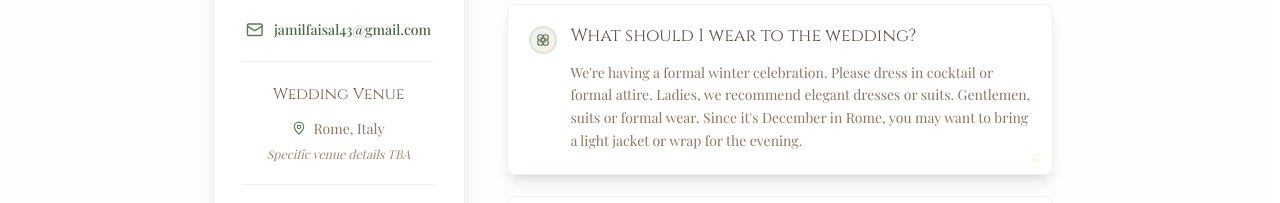
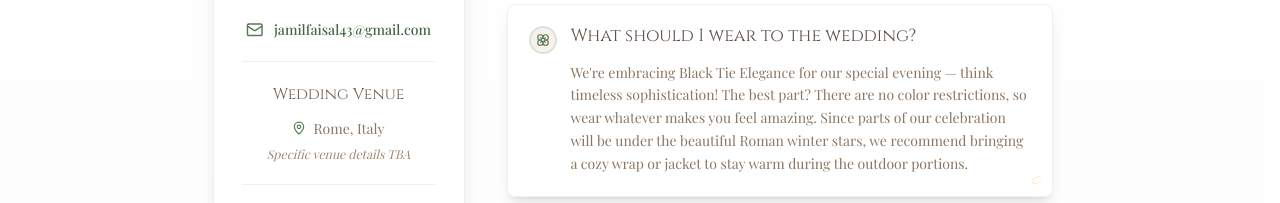
Before and after one commit to jamilfaisal/Wedding-RSVP-Website, a Next.js app: page /en/contact-faqs in a window 1280 px wide. Shown: the part 446-649 px from the top of the page. Built offline with nearby package versions, Linux system fonts and the light colour scheme; no server answers.

Commit message:
feat(wedding-details): Update dress code section to reflect new attire descriptions and styles

```diff
--- a/public/locales/ar/common.json
+++ b/public/locales/ar/common.json
@@ -44,12 +44,12 @@
     "title": "تفاصيل الزفاف",
     "subtitle": "كل ما تحتاجون لمعرفته عن يومنا المميز",
     "attire": "الملابس",
-    "formalEveningWear": "ملابس السهرة الرسمية",
-    "formalEveningWearDescription": "فكر في ملابس الكوكتيل الأنيقة أو فستان السهرة الرسمي",
-    "warmWinterColors": "ألوان شتوية دافئة",
-    "warmWinterColorsDescription": "تشجيع درجات الأخضر المريمي والبني الدافئ والبرتقالي الخافت",
-    "seasonalElegance": "أناقة موسمية",
-    "seasonalEleganceDescription": "احضروا غلافًا لأجزاء الحفل الخارجية",
+    "blackTieElegance": "أناقة البدلة السوداء",
+    "blackTieEleganceDescription": "أمسية لاحتضان الأناقة الخالدة",
+    "yourPaletteYourStyle": "لوحة الألوان الخاصة بك، أسلوبك",
+    "yourPaletteYourStyleDescription": "لا قيود على الألوان — ارتدوا ما يجعلكم تشعرون بأفضل حال",
+    "winterCharm": "سحر الشتاء",
+    "winterCharmDescription": "نظرًا لأن أجزاء من الحفل ستكون في الهواء الطلق، ندعوكم لارتداء ملابس دافئة أو إحضار غلاف للبقاء دافئين تحت النجوم",
     "gettingThere": "الوصول إلى المكان",
     "transportationDetails": "تفاصيل النقل",
     "transportationInfo": "سيتم مشاركة معلومات النقل مع الضيوف المدعوين قبل موعد الزفاف.",
@@ -190,7 +190,7 @@
     "faqs": {
       "attire": {
         "question": "ماذا يجب أن أرتدي في الزفاف؟",
-        "answer": "نحتفل بحفل شتوي رسمي. يرجى ارتداء ملابس كوكتيل أو رسمية. للسيدات، نوصي بفساتين أنيقة أو بدل. للرجال، بدل أو ملابس رسمية. نظرًا لأنه شهر ديسمبر في روما، قد ترغبون في إحضار سترة خفيفة أو غلاف للمساء."
+        "answer": "نحتضن أناقة البدلة السوداء لأمسيتنا الخاصة — فكروا في الأناقة الخالدة! والأفضل من ذلك؟ لا توجد قيود على الألوان، لذا ارتدوا ما يجعلكم تشعرون بروعة. نظرًا لأن أجزاء من احتفالنا ستكون تحت نجوم الشتاء الرومانية الجميلة، نوصي بإحضار غلاف دافئ أو سترة للبقاء دافئين أثناء الأجزاء الخارجية."
       },
       "transportation": {
         "question": "هل سيتم توفير وسائل النقل؟",
--- a/public/locales/en/common.json
+++ b/public/locales/en/common.json
@@ -44,12 +44,12 @@
     "title": "Wedding Details",
     "subtitle": "Everything you need to know for our special day",
     "attire": "Attire",
-    "formalEveningWear": "Formal Evening Wear",
-    "formalEveningWearDescription": "Think elegant cocktail attire or formal evening dress",
-    "warmWinterColors": "Warm Winter Colors",
-    "warmWinterColorsDescription": "Sage greens, warm browns, and muted oranges encouraged",
-    "seasonalElegance": "Seasonal Elegance",
-    "seasonalEleganceDescription": "Bring a wrap for the outdoor ceremony portions",
+    "blackTieElegance": "Black Tie Elegance",
+    "blackTieEleganceDescription": "An evening to embrace timeless sophistication",
+    "yourPaletteYourStyle": "Your Palette, Your Style",
+    "yourPaletteYourStyleDescription": "No color restrictions — wear what makes you feel the best",
+    "winterCharm": "Winter Charm",
+    "winterCharmDescription": "As parts of the ceremony will be outdoors, we invite you to dress warmly or bring a wrap to stay cozy beneath the stars",
     "gettingThere": "Getting There",
     "transportationDetails": "Transportation Details",
     "transportationInfo": "Transportation information will be shared with invited guests closer to the wedding date.",
@@ -189,7 +189,7 @@
     "faqs": {
       "attire": {
         "question": "What should I wear to the wedding?",
-        "answer": "We're having a formal winter celebration. Please dress in cocktail or formal attire. Ladies, we recommend elegant dresses or suits. Gentlemen, suits or formal wear. Since it's December in Rome, you may want to bring a light jacket or wrap for the evening."
+        "answer": "We're embracing Black Tie Elegance for our special evening — think timeless sophistication! The best part? There are no color restrictions, so wear whatever makes you feel amazing. Since parts of our celebration will be under the beautiful Roman winter stars, we recommend bringing a cozy wrap or jacket to stay warm during the outdoor portions."
       },
       "transportation": {
         "question": "Will there be transportation provided?",
--- a/src/components/pages/contact-faqs/FAQ/faq-data.ts
+++ b/src/components/pages/contact-faqs/FAQ/faq-data.ts
@@ -42,57 +42,3 @@ export function getFAQs(t: (key: string) => string): FAQ[] {
     answer: t(`contactFAQs.faqs.${faq.key}.answer`),
   }));
 }
-
-// Legacy export for backward compatibility
-export const faqs: FAQ[] = [
-  {
-    question: 'What should I wear to the wedding?',
-    answer:
-      "We're having a formal winter celebration. Please dress in cocktail or formal attire. Ladies, we recommend elegant dresses or suits. Gentlemen, suits or formal wear. Since it's December in Rome, you may want to bring a light jacket or wrap for the evening.",
-  },
-  {
-    question: 'Will there be transportation provided?',
-    answer:
-      'We will provide shuttle service from major hotels in central Rome to the venue. More details including pickup times and locations will be sent with your invitation.',
-  },
-  {
-    question: 'Are children welcome at the wedding?',
-    answer:
-      "We love children, but we've planned an adults-only celebration to allow all our guests to relax and enjoy the evening. We hope you understand and can arrange childcare for the day.",
-  },
-  {
-    question: 'What time does the celebration end?',
-    answer:
-      'It will never end! The ceremony beings at 6:00 pm, followed by refreshments and dinner. Live music and dancing will follow after that and carry on.',
-  },
-  {
-    question: 'Can I take photos during the ceremony?',
-    answer:
-      'Of course you can! Take as many pictures as you want and you can upload them here: link coming soon',
-  },
-  {
-    question: 'Is there parking available at the venue?',
-    answer:
-      'Limited parking is available at the venue. We recommend using the shuttle service or taxi/rideshare services as Rome traffic can be challenging. Valet parking may be available - details TBA.',
-  },
-  {
-    question: 'What if I have dietary restrictions?',
-    answer:
-      "Please let us know about any dietary restrictions or allergies when you RSVP. We'll work with our caterers to accommodate vegetarian, vegan, gluten-free, and other dietary needs.",
-  },
-  {
-    question: "What's the weather like in Rome in December?",
-    answer:
-      'Please make sure to check our weather widget on the main page for the weather. December in Rome is mild but can be cool especially in the evenings. We recommend bringing cozy coats or wrap for outdoor portions of the wedding.',
-  },
-  {
-    question: 'Are there gift registries?',
-    answer:
-      'Your presence at our wedding is the greatest gift we could ask for! If you wish to give a gift, we have a small registry at [Store Name] or would be grateful for contributions to our honeymoon fund.',
-  },
-  {
-    question: 'How do I get to Rome and where should I stay?',
-    answer:
-      'Rome has two airports: Fiumicino (FCO) and Ciampino (CIA). We recommend staying in central Rome near the Spanish Steps, Pantheon, or Trastevere areas. Check our Touristy Things page for more travel tips!',
-  },
-];
--- a/src/components/pages/home/wedding-details.tsx
+++ b/src/components/pages/home/wedding-details.tsx
@@ -101,10 +101,10 @@ function renderDressCodeCard(t: (key: string) => string) {
               <div className="w-3 h-3 bg-brown-400 rounded-full mt-1.5 flex-shrink-0"></div>
               <div>
                 <span className="text-brown-700 font-serif font-medium">
-                  {t('weddingDetails.formalEveningWear')}
+                  {t('weddingDetails.blackTieElegance')}
                 </span>
                 <p className="text-brown-600 font-light mt-1">
-                  {t('weddingDetails.formalEveningWearDescription')}
+                  {t('weddingDetails.blackTieEleganceDescription')}
                 </p>
               </div>
             </div>
@@ -112,10 +112,10 @@ function renderDressCodeCard(t: (key: string) => string) {
               <div className="w-3 h-3 bg-sage-400 rounded-full mt-1.5 flex-shrink-0"></div>
               <div>
                 <span className="text-brown-700 font-serif font-medium">
-                  {t('weddingDetails.warmWinterColors')}
+                  {t('weddingDetails.yourPaletteYourStyle')}
                 </span>
                 <p className="text-brown-600 font-light mt-1">
-                  {t('weddingDetails.warmWinterColorsDescription')}
+                  {t('weddingDetails.yourPaletteYourStyleDescription')}
                 </p>
               </div>
             </div>
@@ -123,10 +123,10 @@ function renderDressCodeCard(t: (key: string) => string) {
               <div className="w-3 h-3 bg-orange-400 rounded-full mt-1.5 flex-shrink-0"></div>
               <div>
                 <span className="text-brown-700 font-serif font-medium">
-                  {t('weddingDetails.seasonalElegance')}
+                  {t('weddingDetails.winterCharm')}
                 </span>
                 <p className="text-brown-600 font-light mt-1">
-                  {t('weddingDetails.seasonalEleganceDescription')}
+                  {t('weddingDetails.winterCharmDescription')}
                 </p>
               </div>
             </div>
```
